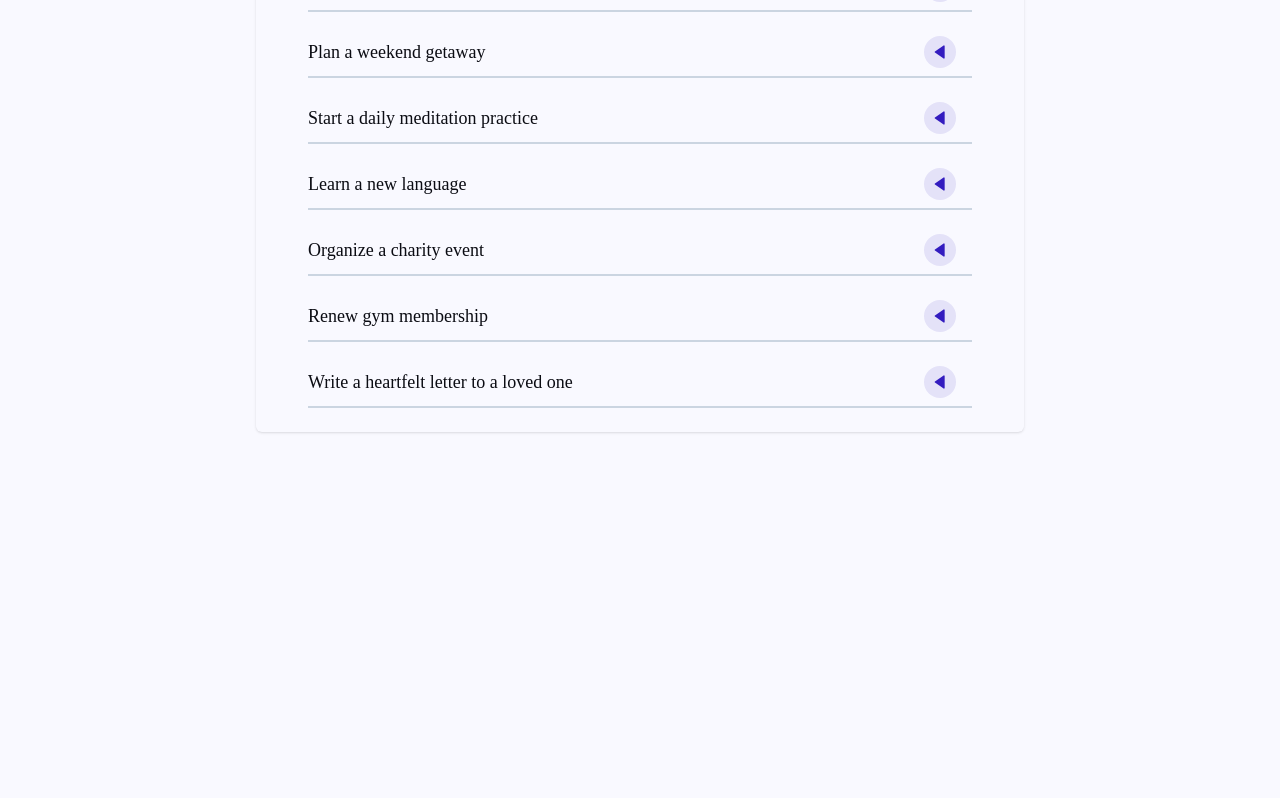
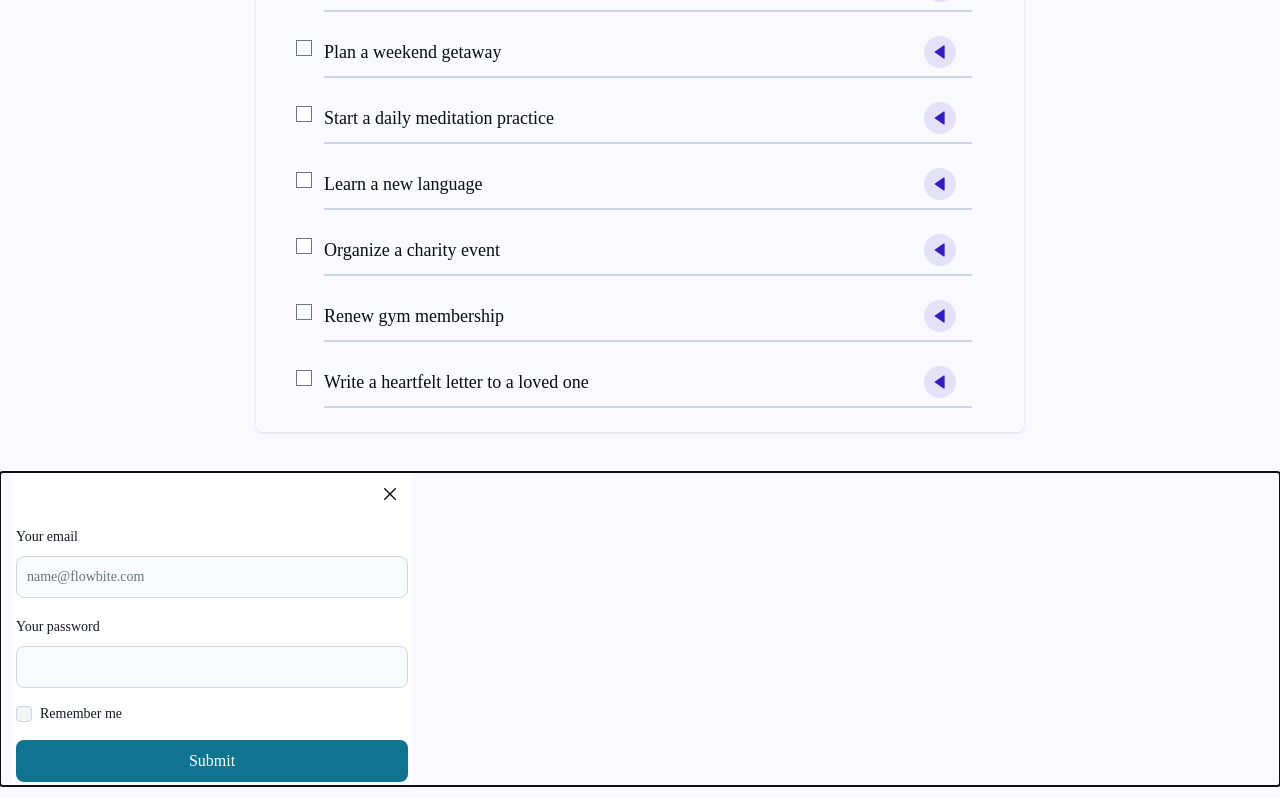
Before and after one commit to dhruvsakariya/Redington, a React (Create React App) app: page / in a window 1280 px wide. Shown: the part 468-1266 px from the top of the page. Before the commit the page ends 940 px from the top, so only its background shows below. Built offline with nearby package versions, Linux system fonts and the light colour scheme.

Commit message:
feat: Added Flowbite for form Ui

```diff
--- a/package.json
+++ b/package.json
@@ -11,10 +11,13 @@
     "@types/node": "^17.0.45",
     "@types/react": "^18.2.21",
     "@types/react-dom": "^18.2.7",
+    "flowbite": "^1.8.1",
+    "flowbite-react": "^0.6.0",
     "moment": "^2.29.4",
     "react": "^18.2.0",
     "react-dom": "^18.2.0",
     "react-icons": "^4.11.0",
+    "react-modal": "^3.16.1",
     "react-redux": "^8.1.2",
     "react-scripts": "5.0.1",
     "typescript": "^4.9.5",
@@ -45,6 +48,7 @@
     ]
   },
   "devDependencies": {
+    "@types/react-modal": "^3.16.0",
     "@types/redux-persist": "^4.3.1",
     "redux-persist": "^6.0.0",
     "tailwindcss": "^3.3.3"
--- a/src/App.tsx
+++ b/src/App.tsx
@@ -1,4 +1,5 @@
 import './App.css';
+import Form from './components/Form/Form';
 import Task from './components/Task/Task';
 // import { Counter } from './features/counter/Counter';
 
@@ -6,7 +7,8 @@ function App() {
   return (
     <div>
 
-      {/* <Counter /> */}
+
+      <Form />
       <Task />
 
     </div>
--- a/src/components/Form/Form.tsx
+++ b/src/components/Form/Form.tsx
@@ -1,8 +1,72 @@
+'use client';
 import React from 'react'
+
+import { Button, Checkbox, Label, TextInput } from 'flowbite-react';
+import Modal from 'react-modal';
+import { GrClose } from 'react-icons/gr';
 
 const Form = () => {
   return (
-    <div>Form</div>
+    <Modal
+      ariaHideApp={false}
+      isOpen={true}
+      className={'modal_1'}
+      onRequestClose={() => {
+        // setShow(-1);
+      }}
+      shouldCloseOnOverlayClick
+      overlayClassName="overlay_1"
+    >
+      <div className={'bg-white rounded-md p-1 max-w-[400px] m-3 '}>
+        <GrClose
+          className="block  ml-auto bg-whiteFade rounded-full cursor-pointer p-2.5 mb-3"
+          size={36}
+          onClick={() => {
+            // setShow(-1);
+          }}
+        />
+
+        <form className="flex max-w-md flex-col gap-4">
+          <div>
+            <div className="mb-2 block">
+              <Label
+                htmlFor="email1"
+                value="Your email"
+              />
+            </div>
+            <TextInput
+              id="email1"
+              placeholder="name@flowbite.com"
+              required
+              type="email"
+            />
+          </div>
+          <div>
+            <div className="mb-2 block">
+              <Label
+                htmlFor="password1"
+                value="Your password"
+              />
+            </div>
+            <TextInput
+              id="password1"
+              required
+              type="password"
+            />
+          </div>
+          <div className="flex items-center gap-2">
+            <Checkbox id="remember" />
+            <Label htmlFor="remember">
+              Remember me
+            </Label>
+          </div>
+          <button type="submit" className='group flex h-min items-center justify-center p-2 text-center font-medium relative focus:z-10 focus:outline-none text-white bg-cyan-700 border border-transparent enabled:hover:bg-cyan-800 focus:ring-cyan-300 dark:bg-cyan-600 dark:enabled:hover:bg-cyan-700 dark:focus:ring-cyan-800 rounded-lg focus:ring-2' >
+            Submit
+          </button>
+        </form>
+      </div>
+    </Modal>
+
   )
 }
 
--- a/src/components/Task/Task.module.css
+++ b/src/components/Task/Task.module.css
@@ -1,8 +1,3 @@
-@tailwind base;
-@tailwind components;
-@tailwind utilities;
-
-
 .title {
     @apply text-primary font-[700] text-2xl md:text-3xl lg:text-4xl flex-1;
 }
--- a/src/components/Task/Task.tsx
+++ b/src/components/Task/Task.tsx
@@ -1,4 +1,4 @@
-import React, { useState } from 'react';
+import React, { Dispatch, useState } from 'react';
 import { useAppSelector, useAppDispatch } from '../../app/hooks';
 import {
     completeTask,
@@ -8,9 +8,12 @@ import {
 } from '../../store/todo/todoSlice';
 import { BiSolidLeftArrow } from 'react-icons/bi';
 import { IoMdSearch } from 'react-icons/io';
-import { BiPlus } from "react-icons/bi";
-import { FiEdit3 } from "react-icons/fi";
-import { MdOutlineDelete } from "react-icons/md";
+import { BiPlus } from 'react-icons/bi';
+import { FiEdit3 } from 'react-icons/fi';
+import { GrClose } from 'react-icons/gr';
+import { MdOutlineDelete } from 'react-icons/md';
+import { SlClose } from 'react-icons/sl';
+import Modal from 'react-modal';
 
 import styles from './Task.module.css';
 import moment from 'moment';
@@ -28,6 +31,7 @@ const {
 } = styles;
 
 const Task = () => {
+    const [showAreYouSure, setShowAreYouSure] = useState(-1);
 
     const { list } = useAppSelector(todoState);
     const dispatch = useAppDispatch();
@@ -42,18 +46,17 @@ const Task = () => {
 
     const handleDeleteTask = (id: number) => {
         dispatch(deleteTask(id));
-    }
+    };
 
     return (
         <main className=" w-full sm:w-[80%] md:w-[75%] lg:w-[60%]  mx-auto   px-[12px] sm:px-[24px] md:px-[32px] lg:px-[40px] py-2 mb-10  rounded-md mt-0 sm:mt-4 md:mt-8 lg:mt-10 shadow ">
-            <div className='flex items-center  my-8' >
+            <div className="flex items-center  my-8">
                 <h1 className={title}>Productivity Powerhouse</h1>
-                <div className='border-slate-300/75 border rounded-full cursor-pointer mx-3 p-2 ' >
-
-                    <IoMdSearch className='text-slate-500 ' size={22} />
+                <div className="border-slate-300/75 border rounded-full cursor-pointer mx-3 p-2 ">
+                    <IoMdSearch className="text-slate-500 " size={22} />
                 </div>
-                <div className='bg-primary p-2 mx-3 rounded-full cursor-pointer' >
-                    <BiPlus className='text-white' size={22} />
+                <div className="bg-primary p-2 mx-3 rounded-full cursor-pointer">
+                    <BiPlus className="text-white" size={22} />
                 </div>
             </div>
 
@@ -63,9 +66,14 @@ const Task = () => {
 
             <section>
                 {list.map(
-                    (
-                        { title, description, id, displayDescription, isCompleted, dueDate },
-                    ) => {
+                    ({
+                        title,
+                        description,
+                        id,
+                        displayDescription,
+                        isCompleted,
+                        dueDate,
+                    }) => {
                         return (
                             <div className={taskContainer} key={id}>
                                 <div className="checkbox flex pt-3 ">
@@ -81,19 +89,23 @@ const Task = () => {
                                 </div>
                                 <div>
                                     <div className={`${titleContainer}`}>
-                                        <div className='flex items-center flex-1 ' >
+                                        <div className="flex items-center flex-1 ">
                                             <label
                                                 htmlFor={id.toString()}
                                                 className={`${taskTitle} ${isCompleted ? 'line-through' : null
                                                     } `}
                                             >
                                                 {title}
-
                                             </label>
 
                                             <FiEdit3 size={20} className={`${editIcon}`} />
-                                            <MdOutlineDelete size={20} className={`${deleteIcon}`} onClick={() => { handleDeleteTask(id) }} />
-
+                                            <MdOutlineDelete
+                                                size={20}
+                                                className={`${deleteIcon}`}
+                                                onClick={() => {
+                                                    setShowAreYouSure(id);
+                                                }}
+                                            />
                                         </div>
                                         <div
                                             className="p-2 bg-primary/10 mr-4 rounded-full cursor-pointer"
@@ -111,8 +123,12 @@ const Task = () => {
                                     >
                                         {description}
 
-                                        <time className='block text-right text-sm mr-[50px] font-bold text-slate-400 mt-2' title={moment(dueDate).format('MMMM Do YYYY, h:mm:ss a')}  >{moment(dueDate).fromNow()}</time>
-
+                                        <time
+                                            className="block text-right text-sm mr-[50px] font-bold text-slate-400 mt-2"
+                                            title={moment(dueDate).format('MMMM Do YYYY, h:mm:ss a')}
+                                        >
+                                            {moment(dueDate).fromNow()}
+                                        </time>
                                     </p>
                                 </div>
                             </div>
@@ -120,8 +136,77 @@ const Task = () => {
                     }
                 )}
             </section>
+            <AreYouSure
+                show={showAreYouSure}
+                setShow={setShowAreYouSure}
+                handleDeleteTask={handleDeleteTask}
+            />
         </main>
     );
 };
 
 export default Task;
+
+interface DisplayProps {
+    show: number;
+    setShow: Dispatch<React.SetStateAction<number>>;
+    handleDeleteTask: (id: number) => void;
+}
+const AreYouSure = ({ show, setShow, handleDeleteTask }: DisplayProps) => {
+    return (
+        <Modal
+            ariaHideApp={false}
+            isOpen={show !== -1}
+            className={'modal_1'}
+            onRequestClose={() => {
+                setShow(-1);
+            }}
+            shouldCloseOnOverlayClick
+            overlayClassName="overlay_1"
+        >
+            <div className={'bg-white rounded-md p-1 max-w-[400px] m-3 '}>
+                <GrClose
+                    className="block  ml-auto bg-whiteFade rounded-full cursor-pointer p-2.5 mb-3"
+                    size={36}
+                    onClick={() => {
+                        setShow(-1);
+                    }}
+                />
+
+                <div className=" w-[85%] mx-auto pb-6  text-center  ">
+                    <SlClose className=" text-red-500 mx-auto " size={48} />
+
+                    <h3 className="text-xl font-semibold text-slate-700 mt-5  ">
+                        Are you sure ?
+                    </h3>
+                    <p className="text-base text-slate-500 py-3 ">
+                        Do you really want to delete these records? This process cannot be
+                        undone.
+                    </p>
+
+                    <div className="my-2">
+                        <button
+                            type="button"
+                            className="mx-2 bg-gray-400 text-white px-2 py-1 rounded-md"
+                            onClick={() => {
+                                setShow(-1);
+                            }}
+                        >
+                            Cancel
+                        </button>
+                        <button
+                            type="button"
+                            className="mx-2 bg-red-500 text-white px-2 py-1 rounded-md"
+                            onClick={() => {
+                                handleDeleteTask(show);
+                                setShow(-1);
+                            }}
+                        >
+                            Delete
+                        </button>
+                    </div>
+                </div>
+            </div>
+        </Modal>
+    );
+};
--- a/src/index.css
+++ b/src/index.css
@@ -4,6 +4,9 @@
 
 /* Check Box Style */
 @import "./styles/checkbox.css";
+
+/* Modal Style */
+@import "./styles/modal.css";
 
 body {
     margin: 0;
--- /dev/null
+++ b/src/styles/modal.css
@@ -0,0 +1,7 @@
+.modal_1 {
+    @apply outline-none;
+}
+
+.overlay_1 {
+    @apply z-50 flex items-center justify-center bg-slate-300/25 fixed top-0 right-0 bottom-0 left-0 overflow-hidden;
+}
--- a/tailwind.config.js
+++ b/tailwind.config.js
@@ -2,6 +2,7 @@
 module.exports = {
   content: [
     "./src/**/*.{js,jsx,ts,tsx}",
+    "node_modules/flowbite-react/**/*.{js,jsx,ts,tsx}"
   ],
   theme: {
     extend: {
@@ -21,5 +22,5 @@ module.exports = {
       }
     },
   },
-  plugins: [],
+  plugins: [require('flowbite/plugin')],
 }
```
Also changed, not shown: 2 other files (tests, documents, lock files or other folders).
